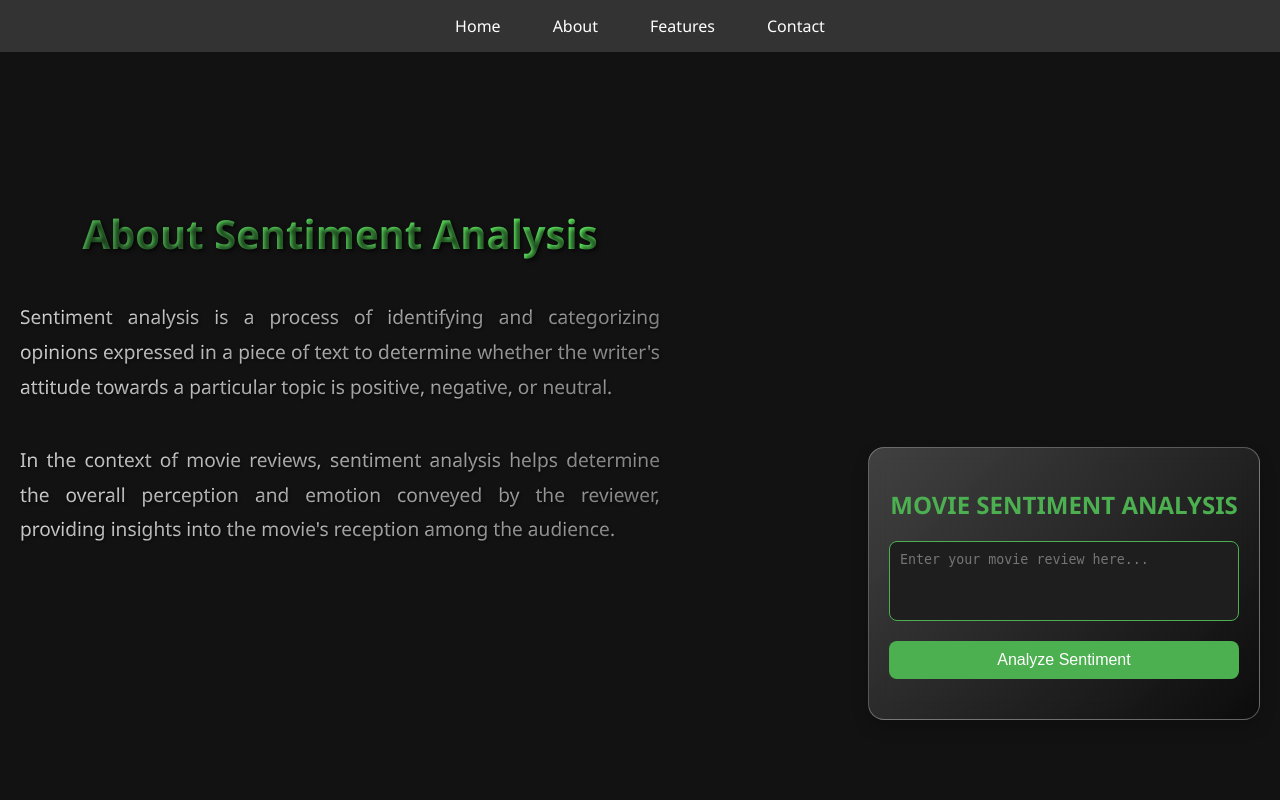
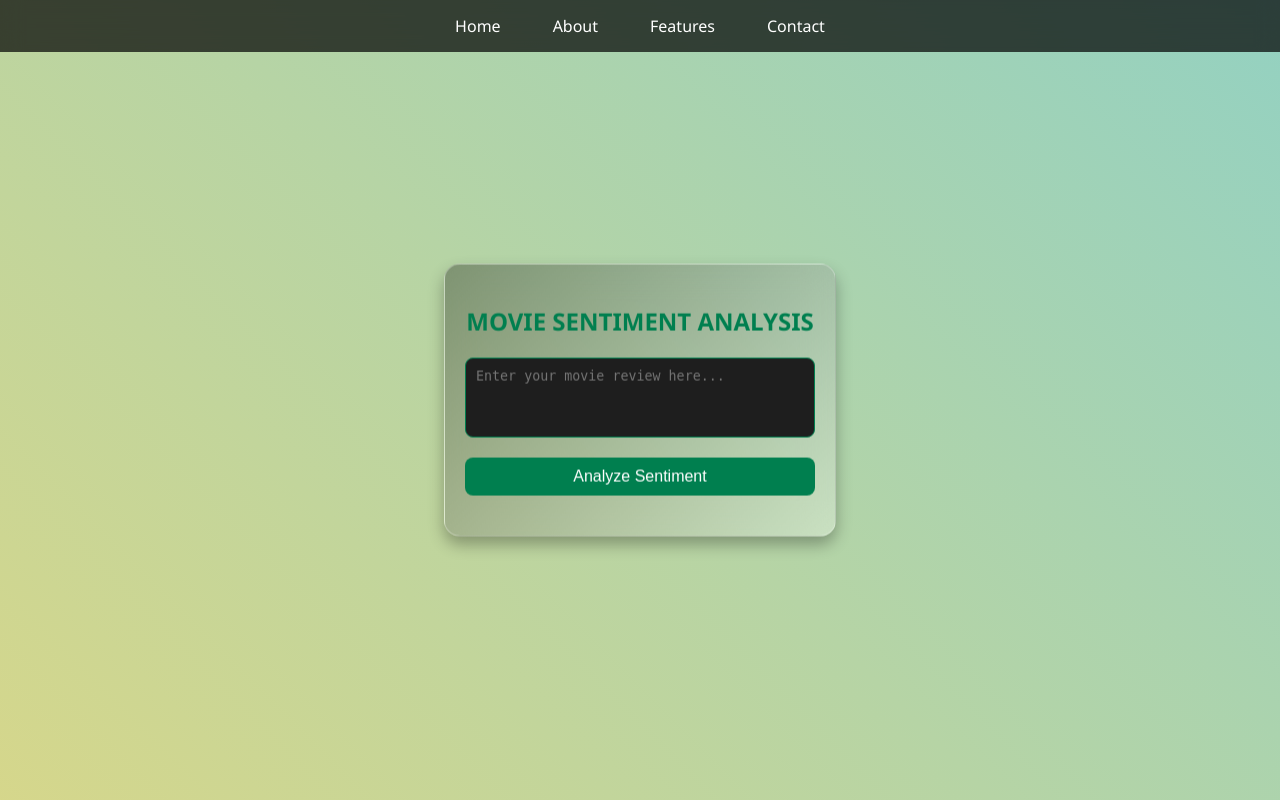
Before and after one commit to anushka23umate/Movie-Sentiment-Analysis, a Flask app: page / in a window 1280 px wide. Run offline with Flask 3, Linux system fonts and the light colour scheme; parts of the project's set-up code (start-up, migrations or seed data) failed here and were passed over.

Commit message:
updated index file

```diff
--- a/templates/index.html
+++ b/templates/index.html
@@ -10,24 +10,40 @@
             margin: 0;
             padding: 0;
             font-family: 'Segoe UI', Tahoma, Geneva, Verdana, sans-serif;
-            background-color: #121212;
             color: #ffffff;
             display: flex;
             flex-direction: row;
             height: 100vh;
             overflow: hidden;
+            /* Gradient animation from K-Means */
+            background: linear-gradient(45deg, #feda6a, #7acfd6); /* Adjusted gradient */
+            background-size: 200% 200%;
+            animation: gradientAnimation 15s ease infinite; /* Animation */
+        }
+
+        @keyframes gradientAnimation {
+            0% {
+                background-position: 0% 0%;
+            }
+            50% {
+                background-position: 100% 100%;
+            }
+            100% {
+                background-position: 0% 0%;
+            }
         }
 
         /* Navigation Bar */
         .navbar {
             width: 100%;
-            background-color: #333;
+            background-color: rgba(0, 0, 0, 0.7); /* Slightly transparent */
             padding: 15px 0;
             position: fixed;
             top: 0;
             z-index: 1000;
             display: flex;
             justify-content: center;
+            backdrop-filter: blur(10px); /* Blur effect */
         }
 
         .navbar ul {
@@ -47,6 +63,7 @@
             text-decoration: none;
             padding: 8px 16px;
             transition: background-color 0.3s, color 0.3s;
+            border-radius: 4px; /* Rounded corners */
         }
 
         .navbar ul li a:hover {
@@ -54,76 +71,37 @@
             color: #121212;
         }
 
-        /* Main Container */
-        .main-container {
-            display: flex;
-            width: 100%;
-            height: calc(100vh - 60px); /* Adjust for navbar height */
-            position: relative;
-        }
-
-        /* Information Section */
-       /* Information Section */
-.info-section {
-    width: 50%;
-    padding: 20px;
-    overflow-y: auto;
-    display: flex;
-    flex-direction: column;
-    justify-content: center;
-    position: relative; /* Ensure it stays in place */
-    text-align: center; /* Center text */
-}
-
-.info-section h2 {
-    font-size: 2.5em;
-    margin-bottom: 20px;
-    background: linear-gradient(45deg, #4CAF50, #66ff66);
-    -webkit-background-clip: text;
-    -webkit-text-fill-color: transparent;
-    text-shadow: 2px 2px 4px rgba(0, 0, 0, 0.7);
-    transition: background 0.5s ease, color 0.5s ease;
-}
-
-.info-section p {
-    font-size: 1.2em;
-    margin-bottom: 20px;
-    text-align: justify;
-    line-height: 1.8;
-    background: linear-gradient(90deg, #fff, #aaa);
-    -webkit-background-clip: text;
-    -webkit-text-fill-color: transparent;
-    text-shadow: 1px 1px 3px rgba(0, 0, 0, 0.6);
-    transition: background 0.5s ease, color 0.5s ease;
-}
-
-        /* Form Container - Bottom Right */
+        /* Form Container - Centered and Enhanced */
         .form-container {
             width: 350px; /* Adjusted width */
             padding: 20px;
-            background: linear-gradient(135deg, rgba(255, 255, 255, 0.2), rgba(0, 0, 0, 0.3));
+            background: linear-gradient(135deg, rgba(0, 0, 0, 0.3), rgba(255, 255, 255, 0.3)); /* Gradient background */
             border-radius: 16px;
-            box-shadow: 0 8px 16px rgba(0, 0, 0, 0.2);
-            backdrop-filter: blur(10px);
+            box-shadow: 0 8px 16px rgba(0, 0, 0, 0.3); /* Adjusted shadow */
+            backdrop-filter: blur(15px); /* Enhanced blur effect */
             border: 1px solid rgba(255, 255, 255, 0.3);
             position: absolute;
-            bottom: 20px;
-            right: 20px;
-            transition: transform 0.3s ease, box-shadow 0.3s ease;
+            top: 50%;
+            left: 50%;
+            transform: translate(-50%, -50%); /* Centering the card */
+            transition: transform 0.3s ease, box-shadow 0.3s ease, background 0.5s ease;
             display: flex;
             flex-direction: column;
             align-items: center; /* Centering contents */
+            z-index: 1; /* Ensure form stays above background */
         }
 
         .form-container:hover {
-            transform: translateY(-10px);
-            box-shadow: 0 12px 24px rgba(0, 0, 0, 0.3);
+            transform: translate(-50%, -55%) scale(1.02); /* Slight scale effect */
+            box-shadow: 0 12px 24px rgba(0, 0, 0, 0.4); /* Enhanced shadow */
+            background: linear-gradient(135deg, rgba(255, 0, 0, 0.3), rgba(0, 255, 255, 0.3)); /* Hover gradient */
+            backdrop-filter: none; /* Remove blur effect on hover */
         }
 
         .form-container h2 {
             font-size: 1.5em; /* Adjusted font size */
             margin-bottom: 20px;
-            color: #4CAF50;
+            color: #007f4f; /* Bold 2019 Green */
         }
 
         /* Form and Button Styles */
@@ -133,7 +111,7 @@
             padding: 10px;
             margin-bottom: 15px;
             border-radius: 8px;
-            border: 1px solid #4CAF50;
+            border: 1px solid #007f4f; /* Bold 2019 Green */
             background-color: #1e1e1e;
             color: #ffffff;
             resize: none;
@@ -142,15 +120,15 @@
         }
 
         textarea:focus {
-            border-color: #66ff66;
+            border-color: #00a0a0; /* Bluebell Light Blue */
             outline: none;
-            box-shadow: 0 0 8px rgba(0, 255, 0, 0.5);
+            box-shadow: 0 0 8px rgba(0, 160, 160, 0.5);
         }
 
         button {
             width: 100%;
             padding: 10px; /* Adjusted padding */
-            background-color: #4CAF50;
+            background-color: #007f4f; /* Bold 2019 Green */
             color: white;
             border: none;
             cursor: pointer;
@@ -160,7 +138,7 @@
         }
 
         button:hover {
-            background-color: #66ff66;
+            background-color: #00a0a0; /* Bluebell Light Blue */
             transform: scale(1.05);
         }
 
@@ -168,6 +146,8 @@
         .result {
             margin-top: 20px;
             font-weight: bold;
+            color: #f1f0ee; /* Light Classy Grey */
+            font-size: 1.25em; /* Increased font size */
         }
     </style>
 </head>
@@ -182,15 +162,6 @@
         </ul>
     </div>
 
-    <!-- Main Container -->
-    <div class="main-container">
-        <!-- Information Section -->
-        <div class="info-section">
-            <h2>About Sentiment Analysis</h2>
-            <p>Sentiment analysis is a process of identifying and categorizing opinions expressed in a piece of text to determine whether the writer's attitude towards a particular topic is positive, negative, or neutral.</p>
-            <p>In the context of movie reviews, sentiment analysis helps determine the overall perception and emotion conveyed by the reviewer, providing insights into the movie's reception among the audience.</p>
-        </div>
-
     <!-- Form Container -->
     <div class="form-container">
         <h2>MOVIE SENTIMENT ANALYSIS</h2>
@@ -199,7 +170,6 @@
             <button type="submit">Analyze Sentiment</button>
         </form>
         <div id="result" class="result"></div>
-        </div>
     </div>
 
     <!-- JavaScript for Form Handling -->
@@ -217,7 +187,10 @@
             });
 
             const result = await response.json();
-            document.getElementById('result').innerText = 'Sentiment: ' + result.sentiment;
+            const resultDiv = document.getElementById('result');
+            resultDiv.innerText = 'Sentiment: ' + result.sentiment;
+            resultDiv.style.color = '#f1f0ee'; /* Light Classy Grey */
+            resultDiv.style.fontSize = '1.25em'; /* Increased font size */
         });
     </script>
 </body>
```
Lines whose indentation alone changed are shown as unchanged.
